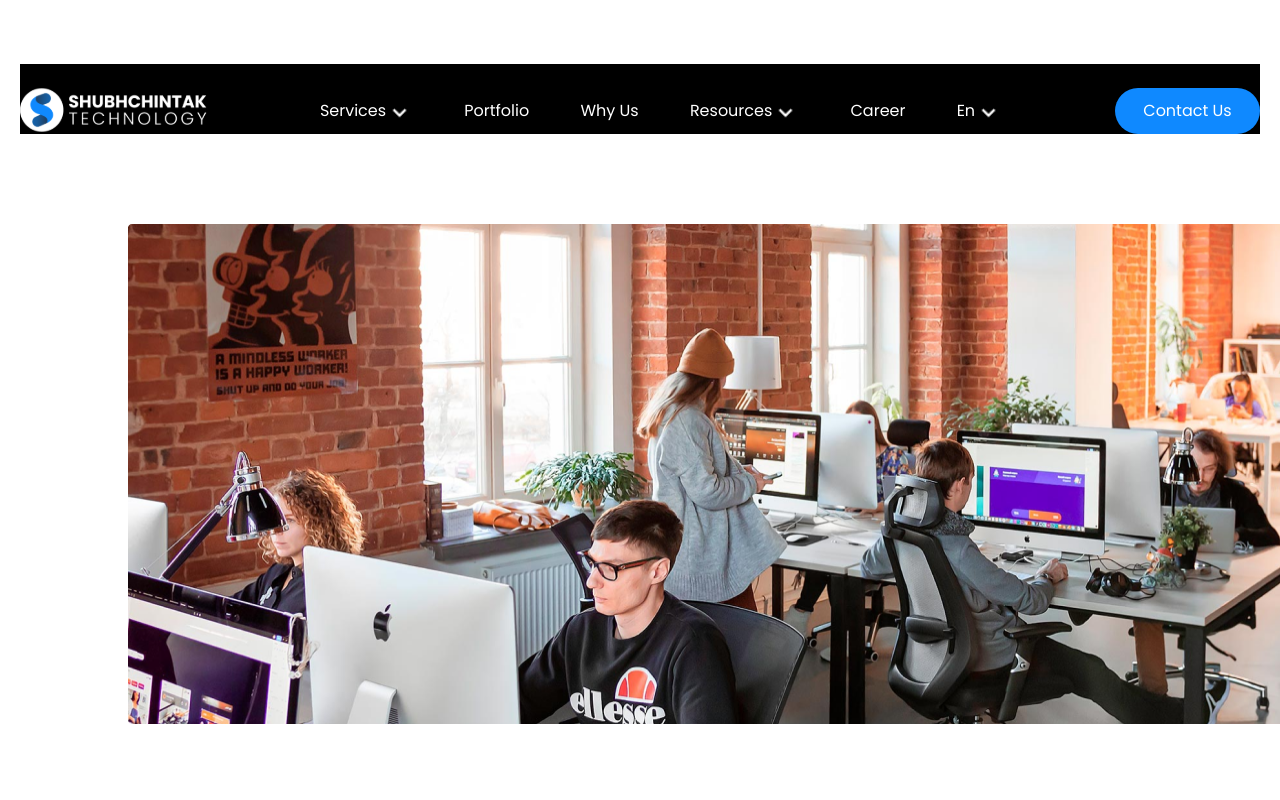
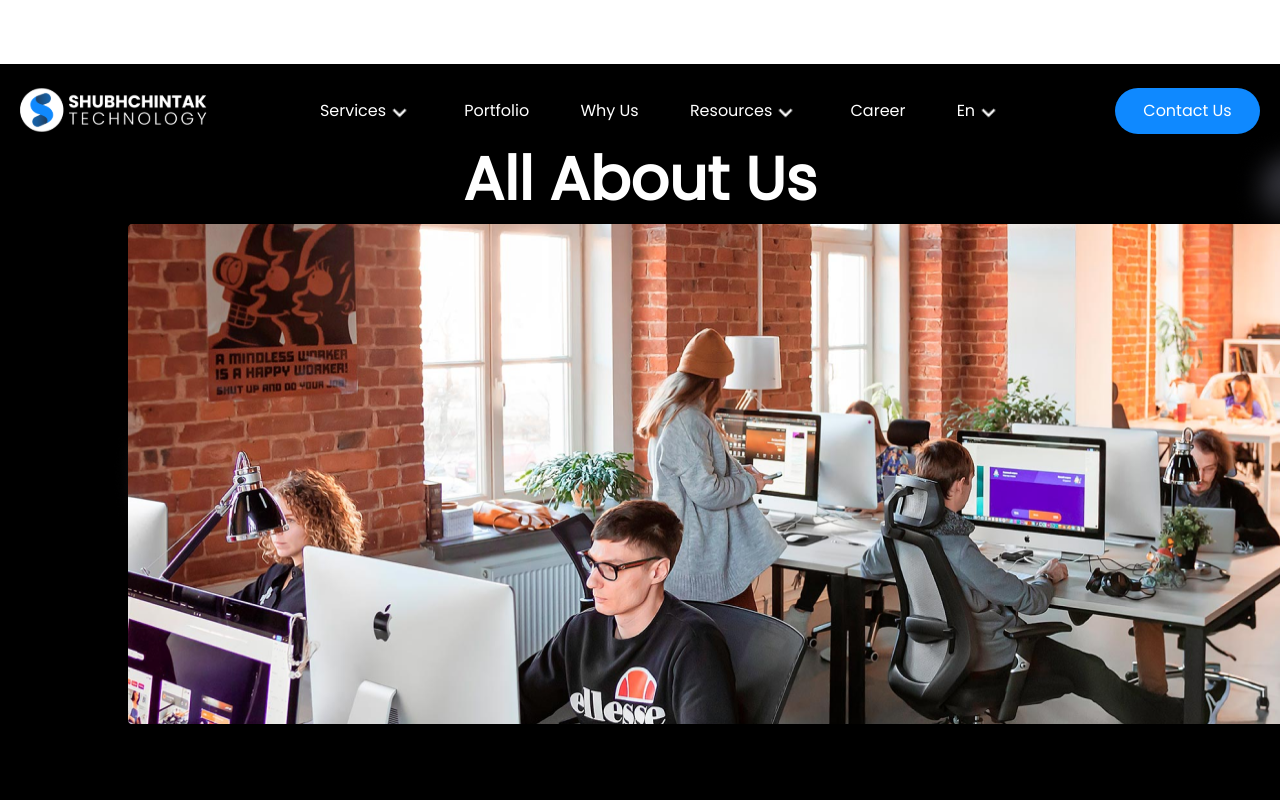
Before and after one commit to bhargavi-005/ShubhchintakWebsite, a Next.js app in the folder shubhchintak-india/: page /aboutus in a window 1280 px wide. Shown: the top 800 px of the page. Built offline with nearby package versions, Linux system fonts and the light colour scheme.

Commit message:
Update aboutus.js

```diff
--- a/shubhchintak-india/src/pages/aboutus.js
+++ b/shubhchintak-india/src/pages/aboutus.js
@@ -6,10 +6,11 @@ import Review from './customerviews'
 import Header from "./Header";
 import Footer from "./footer";
 import Link from "next/link";
+import bg from "../../public/images/bg.png";
 function about(){
     return(
 
-        <div className="mt-[5%] max-[768px]:overflow-x-hidden ">
+        <div style={{ backgroundImage: `url(${bg.src})` }} className="mt-[5%] max-[768px]:overflow-x-hidden ">
             <Header/>
             <h1 className="max-[768px]:text-[30px] text-white text-[60px] font-extrabold text-center">All About Us</h1>
             <div>
```
